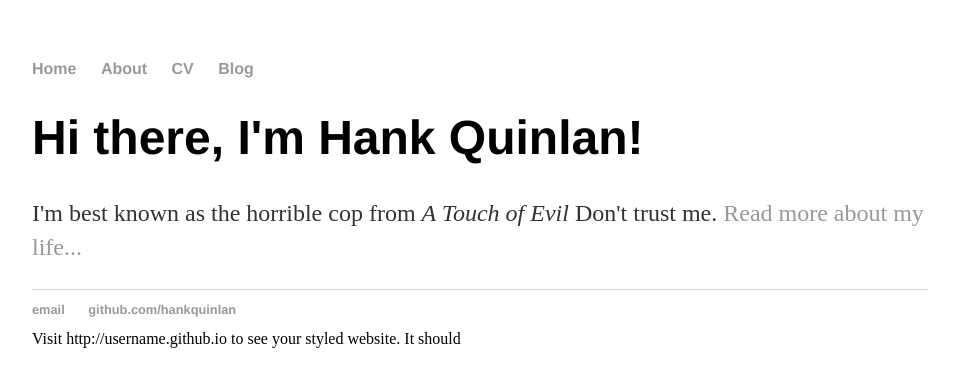
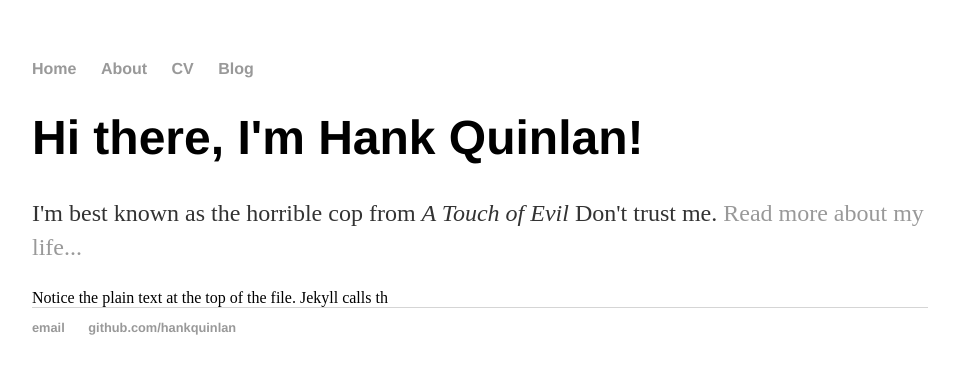
Before and after one commit to dshizuka/networkprojects, a Jekyll site: the page built from index.html, in a window 1280 px wide. Shown: the top 387 px of the page, without its empty margins (160-1115 px from the left). Built offline with Jekyll 4.4.1, drawn with Linux system fonts in a browser that asks for light colours.

Commit message:
Update index.html

```diff
--- a/index.html
+++ b/index.html
@@ -1,31 +1,9 @@
-<!DOCTYPE html>
-<html>
-	<head>
-		<title>Hank Quinlan, Horrible Cop</title>
-		<!-- link to main stylesheet -->
-		<link rel="stylesheet" type="text/css" href="/css/main.css">
-	</head>
-	<body>
-		<nav>
-    		<ul>
-        		<li><a href="/">Home</a></li>
-	        	<li><a href="/about">About</a></li>
-        		<li><a href="/cv">CV</a></li>
-        		<li><a href="/blog">Blog</a></li>
-    		</ul>
-		</nav>
-		<div class="container">
-    		<div class="blurb">
-        		<h1>Hi there, I'm Hank Quinlan!</h1>
-				<p>I'm best known as the horrible cop from <em>A Touch of Evil</em> Don't trust me. <a href="/about">Read more about my life...</a></p>
-    		</div><!-- /.blurb -->
-		</div><!-- /.container -->
-		<footer>
-    		<ul>
-        		<li><a href="mailto:hankquinlanhub@gmail.com">email</a></li>
-        		<li><a href="https://github.com/hankquinlan">github.com/hankquinlan</a></li>
-			</ul>
-		</footer>
-	</body>
-</html>
-Visit http://username.github.io to see your styled website. It should
+---
+layout: default
+title: Hank Quinlan, Horrible Cop
+---
+<div class="blurb">
+	<h1>Hi there, I'm Hank Quinlan!</h1>
+	<p>I'm best known as the horrible cop from <em>A Touch of Evil</em> Don't trust me. <a href="/about">Read more about my life...</a></p>
+</div><!-- /.blurb -->
+Notice the plain text at the top of the file. Jekyll calls th
```
